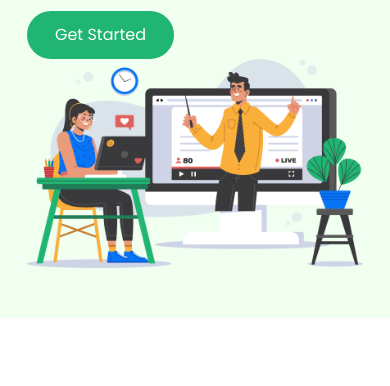
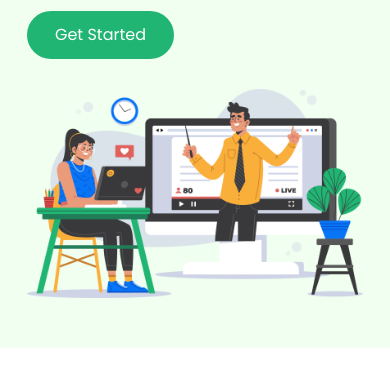
Before and after one commit to rishadkhan803/e-school, a plain HTML site: page index.html in a window 390 px wide. Shown: the part 372-758 px from the top of the page. Drawn offline with Linux system fonts and the light colour scheme.

Commit message:
add margin on image

```diff
--- a/css/queries.css
+++ b/css/queries.css
@@ -1,6 +1,10 @@
 @media (max-width: 992px) {
   .navbar {
     padding: 3rem 0 1rem 0;
+  }
+
+  #header .row .right {
+    margin-top: 3rem;
   }
 }
 
```
